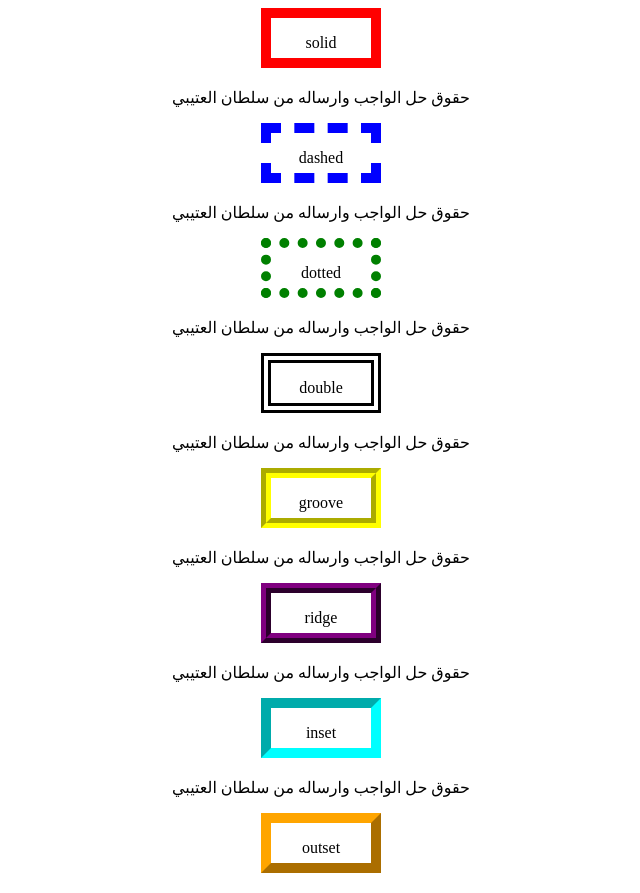
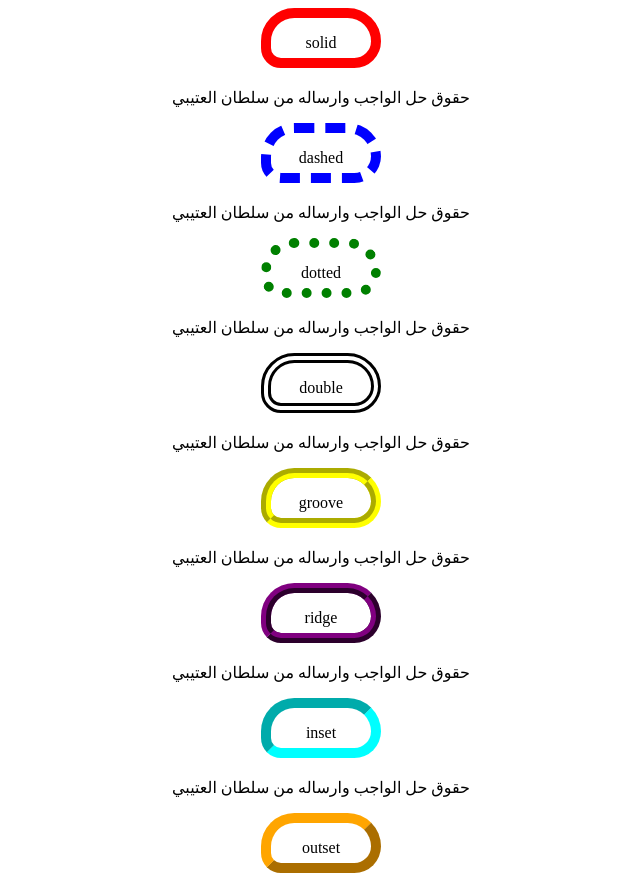
Before and after one commit to iRender1/HW2, a plain HTML site: page index.html in a window 1280 px wide. Shown: the whole page, without its empty margins (319-959 px from the left). Drawn offline with Linux system fonts and the light colour scheme.

Commit message:
Update style.css

```diff
--- a/style.css
+++ b/style.css
@@ -9,6 +9,7 @@
     margin: auto;
     text-align: center;
     margin-bottom: 20px;
+    border-radius: 50px 50px 40px 30px;
 }
 
 .dashed {
@@ -18,6 +19,7 @@
     margin: auto;
     text-align: center;
     margin-bottom: 20px;
+    border-radius: 50px 50px 40px 30px;
 }
 
 .dotted {
@@ -27,7 +29,7 @@
     margin: auto;
     text-align: center;
     margin-bottom: 20px;
-
+    border-radius: 50px 50px 40px 30px;
 }
 
 .double {
@@ -37,7 +39,7 @@
     margin: auto;
     text-align: center;
     margin-bottom: 20px;
-
+    border-radius: 50px 50px 40px 30px;
 }
 
 .groove {
@@ -47,7 +49,7 @@
     margin: auto;
     text-align: center;
     margin-bottom: 20px;
-
+    border-radius: 50px 50px 40px 30px;
 }
 
 .ridge {
@@ -57,7 +59,7 @@
     margin: auto;
     text-align: center;
     margin-bottom: 20px;
-
+    border-radius: 50px 50px 40px 30px;
 }
 
 .inset {
@@ -67,7 +69,7 @@
     margin: auto;
     text-align: center;
     margin-bottom: 20px;
-
+    border-radius: 50px 50px 40px 30px;
 }
 
 .outset {
@@ -77,5 +79,5 @@
     margin: auto;
     text-align: center;
     margin-bottom: 20px;
-
+    border-radius: 50px 50px 40px 30px;
 }
```
